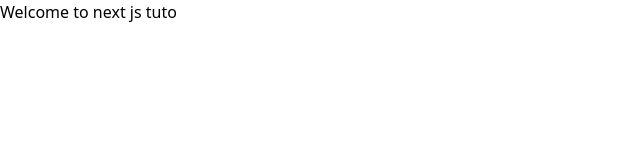
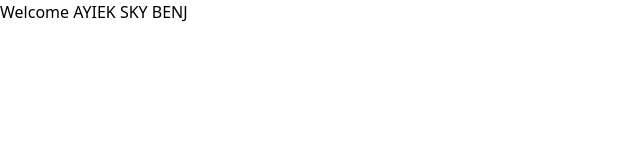
Before and after one commit to Ekuesky/real_estate_client, a Next.js app: page / in a window 1280 px wide. Shown: the top 160 px of the page, without its empty margins (0-640 px from the left). Built offline with nearby package versions, Linux system fonts and the light colour scheme.

Commit message:
dockerfile bug fix

```diff
--- a/app/layout.tsx
+++ b/app/layout.tsx
@@ -1,4 +1,4 @@
-import type { Metadata } from "next";
+import type {Metadata} from "next";
 import localFont from "next/font/local";
 import "./globals.css";
 
@@ -18,16 +18,10 @@ export const metadata: Metadata = {
     description: "Generated by create next app",
 };
 
-export default function RootLayout({
-  children,
-}: Readonly<{
-  children: React.ReactNode;
-}>) {
+export default function RootLayout({children,}: Readonly<{ children: React.ReactNode; }>) {
     return (
         <html lang="en">
-      <body
-        className={`${geistSans.variable} ${geistMono.variable} antialiased`}
-      >
+            <body className={`${geistSans.variable} ${geistMono.variable} antialiased`}>
                 {children}
             </body>
         </html>
--- a/app/page.tsx
+++ b/app/page.tsx
@@ -1,7 +1,7 @@
 export default function Home() {
   return (
       <div >
-        <h1 className="tex-6xl"> Welcome to next js tuto</h1>
+        <h1 className="tex-6xl"> Welcome AYIEK SKY BENJ</h1>
       </div>
   );
 }
--- a/next.config.mjs
+++ b/next.config.mjs
@@ -1,4 +1,6 @@
 /** @type {import('next').NextConfig} */
-const nextConfig = {};
+const nextConfig = {
+  reactStrictMode: true, // Fast Refresh nécessite React Strict Mode
+};
 
 export default nextConfig;
```
Also changed, not shown: local.yml (deleted), 1 other file (tests, documents, lock files or other folders). Lines whose indentation alone changed are shown as unchanged.
